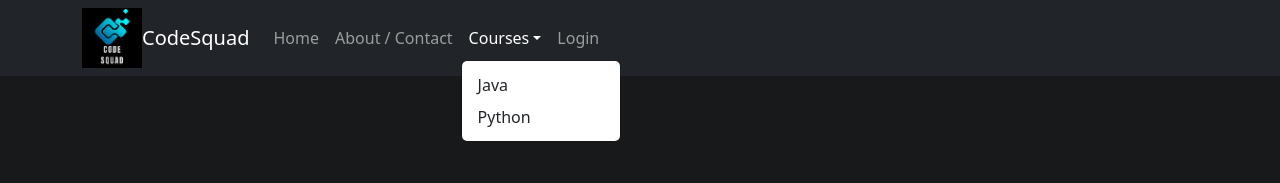
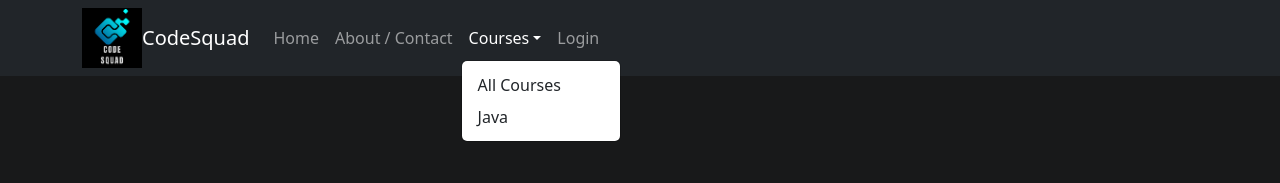
Before and after one commit to josephWaldron/Code_Squad, a React (Vite) app in the folder client/: page /courses in a window 1280 px wide. Both pictures are taken after a click on the button "Courses". Shown: the top 183 px of the page. Built offline with nearby package versions, Linux system fonts and the light colour scheme.

Commit message:
added hooks folder

```diff
--- a/client/src/components/Nav.tsx
+++ b/client/src/components/Nav.tsx
@@ -13,8 +13,8 @@ const N = () => {
             <Nav.Link href="/">Home</Nav.Link>
             <Nav.Link href="/about">About / Contact</Nav.Link>
             <NavDropdown title="Courses" id="basic-nav-dropdown">
+              <NavDropdown.Item href="/courses">All Courses</NavDropdown.Item>
               <NavDropdown.Item href="/courses/java">Java</NavDropdown.Item>
-              <NavDropdown.Item href="/courses/java">Python</NavDropdown.Item>
             </NavDropdown>
             {isLoggedIn ? (
               <Nav.Link href="/profile">Profile</Nav.Link>
```
